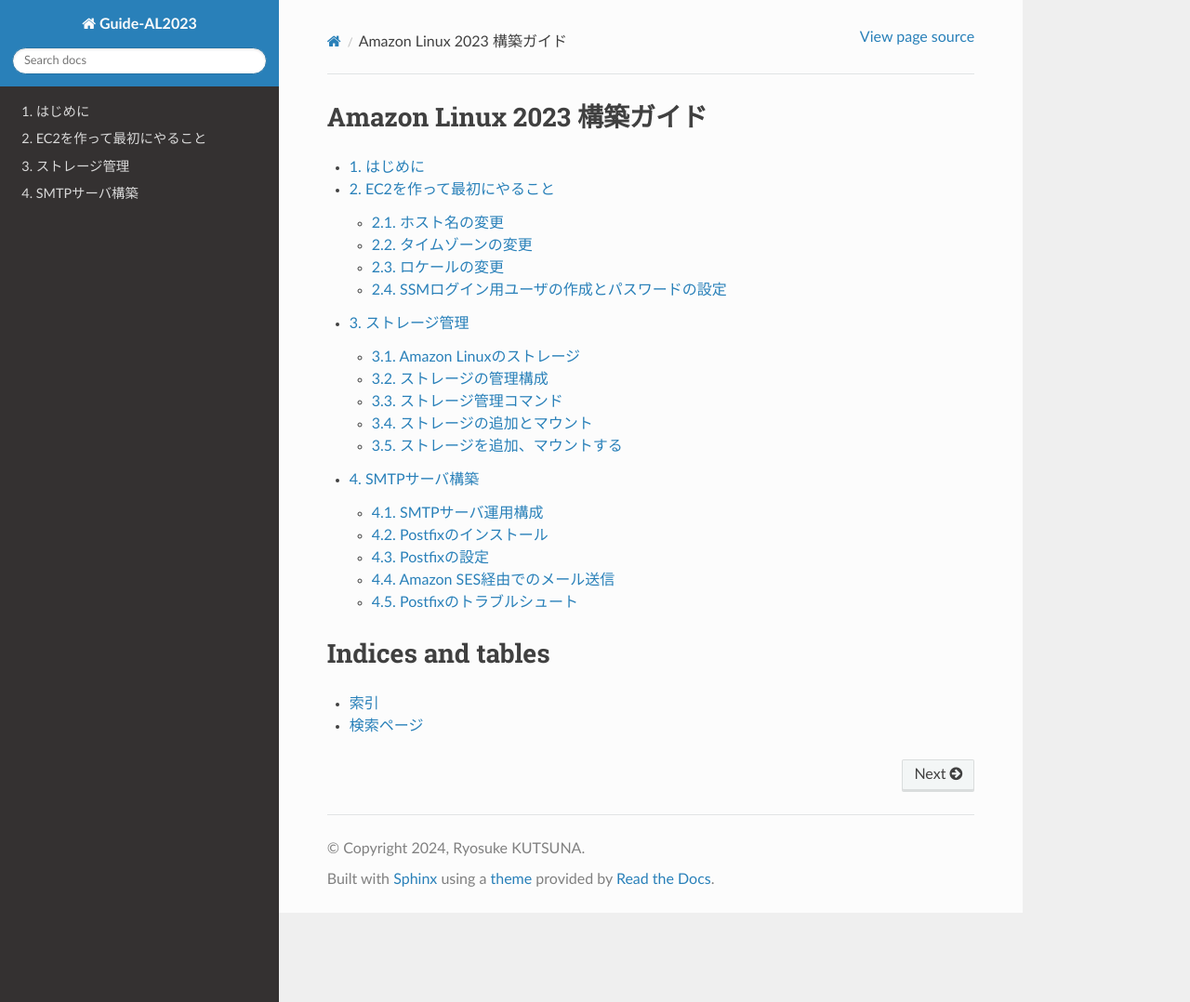
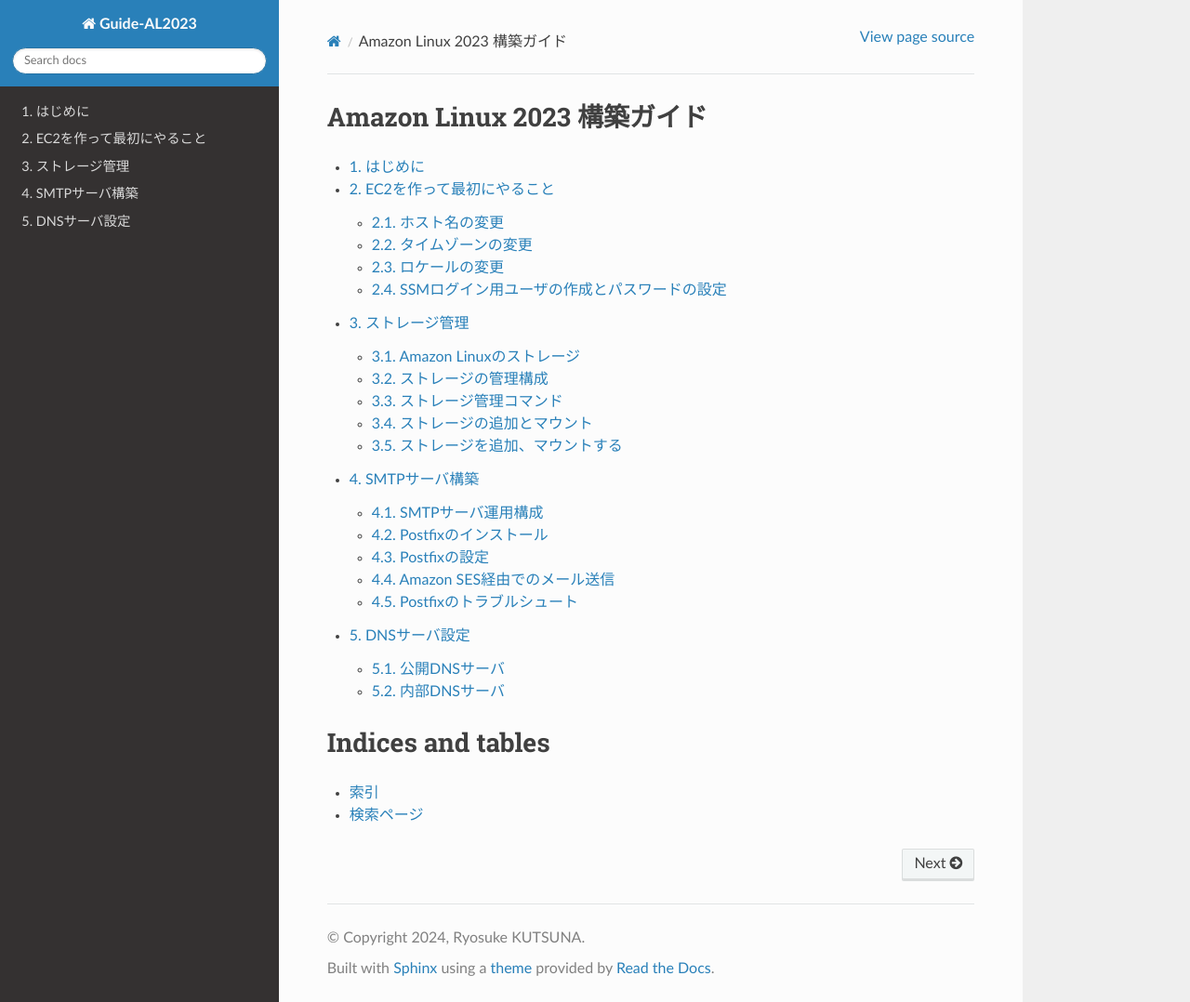
Before and after one commit to kutsuna-ryosuke/Guide-AL2023, a Sphinx documentation site: the page built from source/index.rst, in a window 1280 px wide and 1078 px high. Shown: the whole window at 93% size. Built offline with Sphinx 7.4.7 and the Read the Docs theme 2.0.0, drawn with Linux system fonts in a browser that asks for light colours.

Commit message:
Add articles about Domain Name System.

```diff
--- a/source/chapter/chap_01_intro.rst
+++ b/source/chapter/chap_01_intro.rst
@@ -15,6 +15,7 @@
 6. ログ管理
 7. ストレージ管理
 8. SMTPサーバ設定
+9. DNSサーバ設定
 9. メール受信サーバ設定
 10. HTTPサーバ設定
 11. プロキシサーバ設定
--- /dev/null
+++ b/source/chapter/chap_09_dns.rst
@@ -0,0 +1,14 @@
+==============
+DNSサーバ設定
+==============
+
+公開DNSサーバ
+==============
+
+公開DNSサーバはAmazon Route 53のサービスを利用しましょう。
+
+
+内部DNSサーバ
+==============
+
+VPC内部で参照するためのDNSサービスの利用も可能であればAmazon Route 53のサービスでプライベートホストゾーンを作成して利用しましょう。
```
